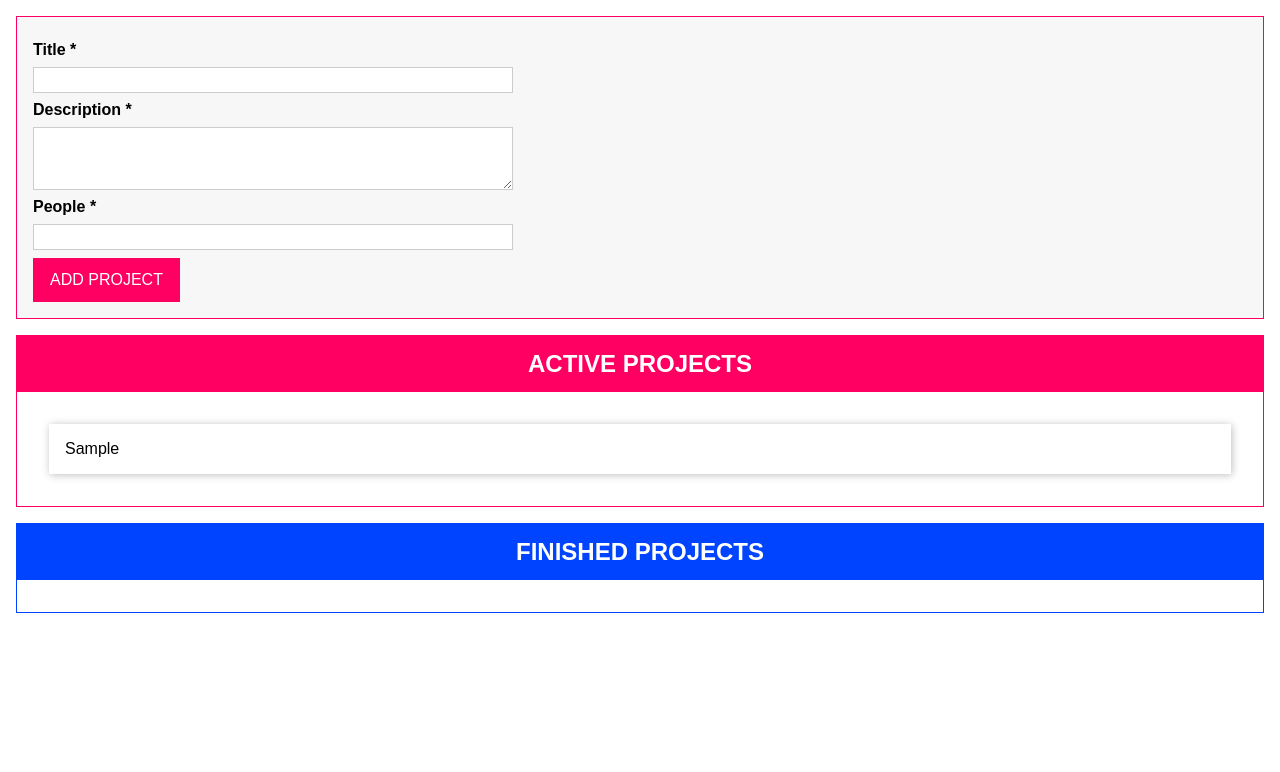
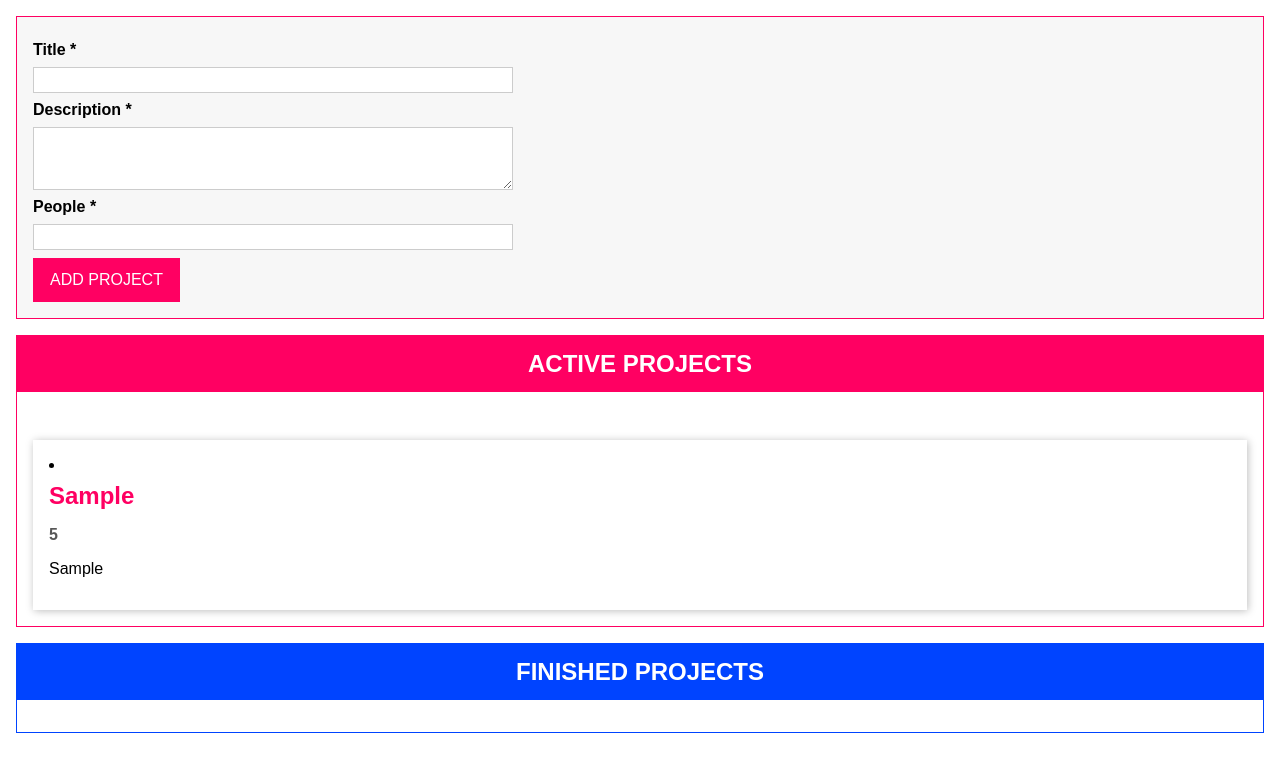
Before and after one commit to timothyguo86/dnd-typescript, a website with bundled scripts: page index.html in a window 1280 px wide. Both pictures are taken after typing "Sample", "Sample", "5" into the empty fields and a click on the button "ADD PROJECT". Built offline with nearby package versions, Linux system fonts and the light colour scheme.

Commit message:
[feat] Add ProjectItem class for rendering the project list item

```diff
--- a/index.html
+++ b/index.html
@@ -27,7 +27,11 @@
       </form>
     </template>
     <template id="single-project">
-      <li></li>
+      <li>
+        <h2></h2>
+        <h3></h3>
+        <p></p>
+      </li>
     </template>
     <template id="project-list">
       <section class="projects">
--- a/src/app.ts
+++ b/src/app.ts
@@ -109,6 +109,26 @@
   abstract renderContent(): void
 }
 
+class ProjectItem extends Component<HTMLUListElement, HTMLLIElement> {
+  private project: Project
+
+  constructor(hostId: string, project: Project) {
+    super('single-project', hostId, false, project.id)
+    this.project = project
+
+    this.configure()
+    this.renderContent()
+  }
+
+  configure() {}
+
+  renderContent() {
+    this.element.querySelector('h2')!.textContent = this.project.title
+    this.element.querySelector('h3')!.textContent = this.project.people.toString()
+    this.element.querySelector('p')!.textContent = this.project.description
+  }
+}
+
 class ProjectList extends Component<HTMLDivElement, HTMLElement> {
   private assignedProjects: Project[]
 
@@ -144,9 +164,7 @@
     const listEl = document.getElementById(`${this.type}-project-list`)! as HTMLUListElement
     listEl.innerHTML = ''
     for (const projectItem of this.assignedProjects) {
-      const listItem = document.createElement('li')
-      listItem.textContent = projectItem.title
-      listEl.appendChild(listItem)
+      new ProjectItem(this.element.id, projectItem)
     }
   }
 }
```
